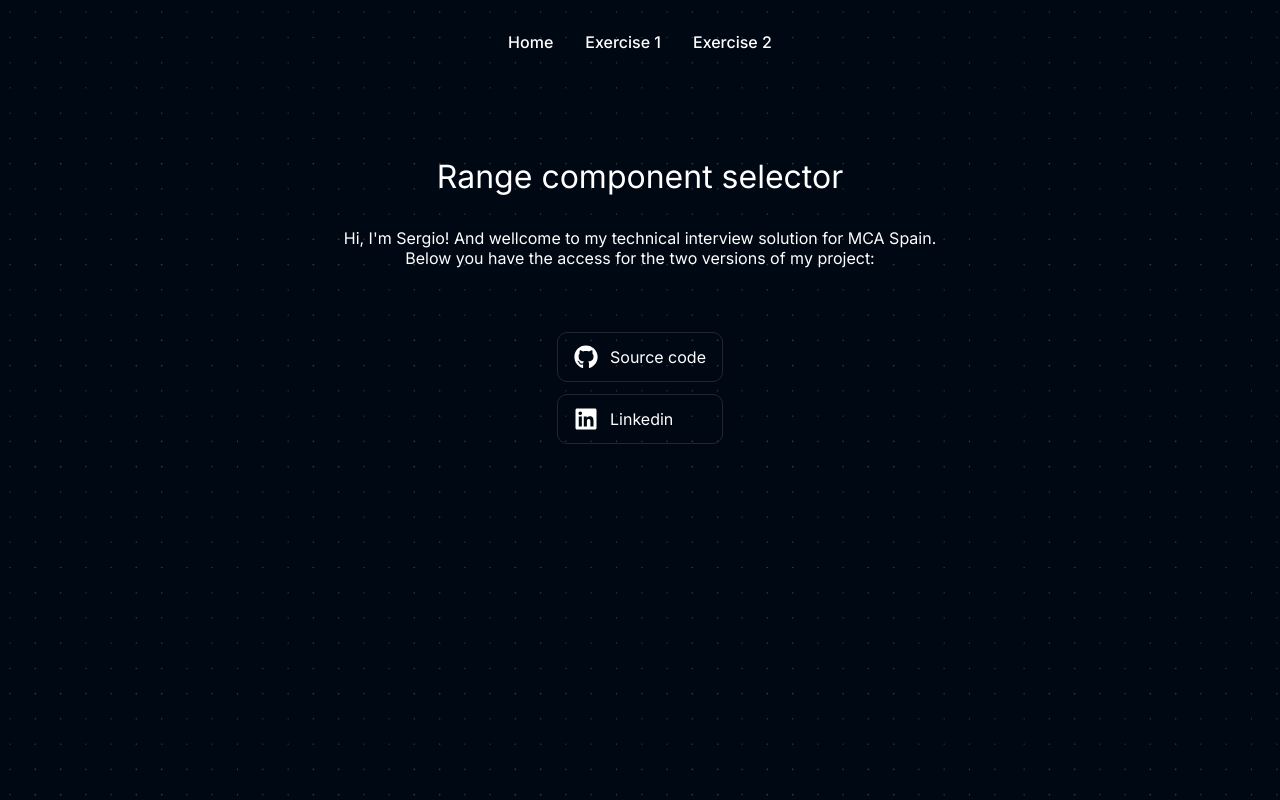
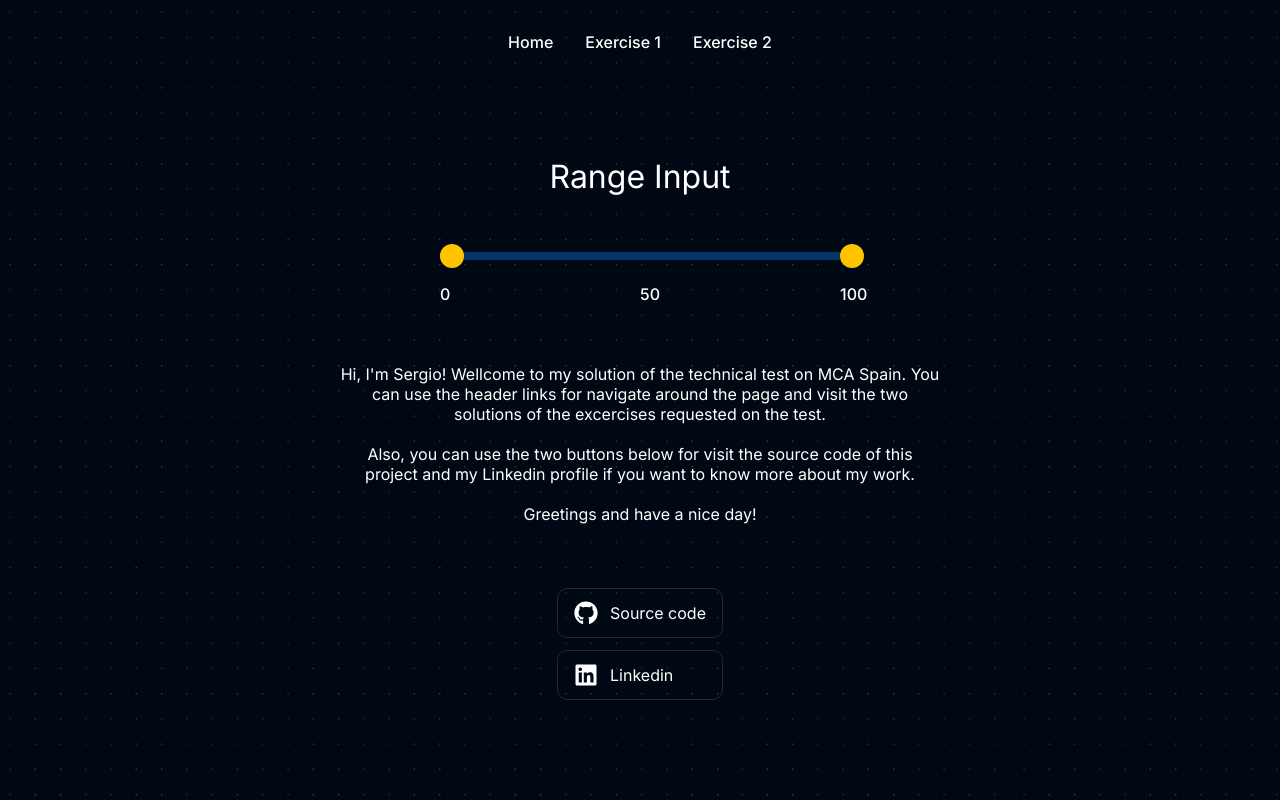
Before and after one commit to sergio-cravas/mca-range-solution, a Next.js app: page / in a window 1280 px wide. Built offline with nearby package versions, Linux system fonts and the light colour scheme.

Commit message:
feat: Added meta title and description and updated home page

```diff
--- /dev/null
+++ b/app/_components/homeRange.component.tsx
@@ -0,0 +1,13 @@
+'use client';
+
+import { Range } from '@/shared/components';
+
+import styles from './homeRange.module.scss';
+
+export const HomeRange = () => {
+  return (
+    <div className={styles['home-range']}>
+      <Range rangeValues={[0, 50, 100]} onChangeMinThumbValue={() => {}} onChangeMaxThumbValue={() => {}} />
+    </div>
+  );
+};
--- /dev/null
+++ b/app/_components/homeRange.module.scss
@@ -0,0 +1,12 @@
+@import '@/shared/styles/mixins.scss';
+
+.home-range {
+  width: 400px;
+  max-width: 90%;
+
+  margin-bottom: 4rem;
+
+  @media (min-width: 720px) {
+    max-width: unset;
+  }
+}
--- a/app/layout.tsx
+++ b/app/layout.tsx
@@ -8,6 +8,12 @@ const inter = Inter({
   subsets: ['latin'],
   display: 'swap',
 });
+
+export const metadata = {
+  title: 'Range Input | MCA',
+  description:
+    'Custom range input component without input html tags. Made for a technical interview for MCA Spain by Sergio Cerdá Hervás.',
+};
 
 export default function RootLayout({ children }: { children: React.ReactNode }) {
   return (
--- a/app/page.tsx
+++ b/app/page.tsx
@@ -1,16 +1,25 @@
 import { ButtonLink } from '@/shared/components';
 import { GithubIcon, LinkedinIcon } from '@/shared/assets/icons';
+
+import { HomeRange } from './_components/homeRange.component';
 
 import styles from './page.module.scss';
 
 export default function Page() {
   return (
     <div className={styles.home}>
-      <h1 className={styles.home__title}>Range component selector</h1>
+      <h1 className={styles.home__title}>Range Input</h1>
+
+      <HomeRange />
 
       <p className={styles.home__description}>
-        Hi, I&apos;m Sergio! And wellcome to my technical interview solution for MCA Spain. Below you have the access for the
-        two versions of my project:
+        {`Hi, I'm Sergio! Wellcome to my solution of the technical test on MCA Spain. You can use the header links for navigate around the page and visit the two solutions of the excercises requested on the test.`}
+        <br />
+        <br />
+        {`Also, you can use the two buttons below for visit the source code of this project and my Linkedin profile if you want to know more about my work.`}
+        <br />
+        <br />
+        {`Greetings and have a nice day!`}
       </p>
 
       <div className={styles['home__solution-links']}>
--- a/shared/components/Range/range.component.tsx
+++ b/shared/components/Range/range.component.tsx
@@ -11,7 +11,7 @@ import styles from './range.module.scss';
 const DEFAULT_RANGE_VALUES = [0, 50, 100];
 
 type Props = {
-  label: string;
+  label?: string;
   rangeValues: number[];
   isFixedRange?: boolean;
   onUpdateRangeValue?: (prevIndex: number, newValue: number) => void;
@@ -20,7 +20,7 @@ type Props = {
 };
 
 const Range = ({
-  label,
+  label = '',
   rangeValues = DEFAULT_RANGE_VALUES,
   isFixedRange,
   onUpdateRangeValue,
--- a/shared/styles/mixins.scss
+++ b/shared/styles/mixins.scss
@@ -14,6 +14,8 @@
 
 @mixin page-title {
   margin-bottom: 2rem;
+
+  text-align: center;
 }
 
 @mixin page-description {
```
